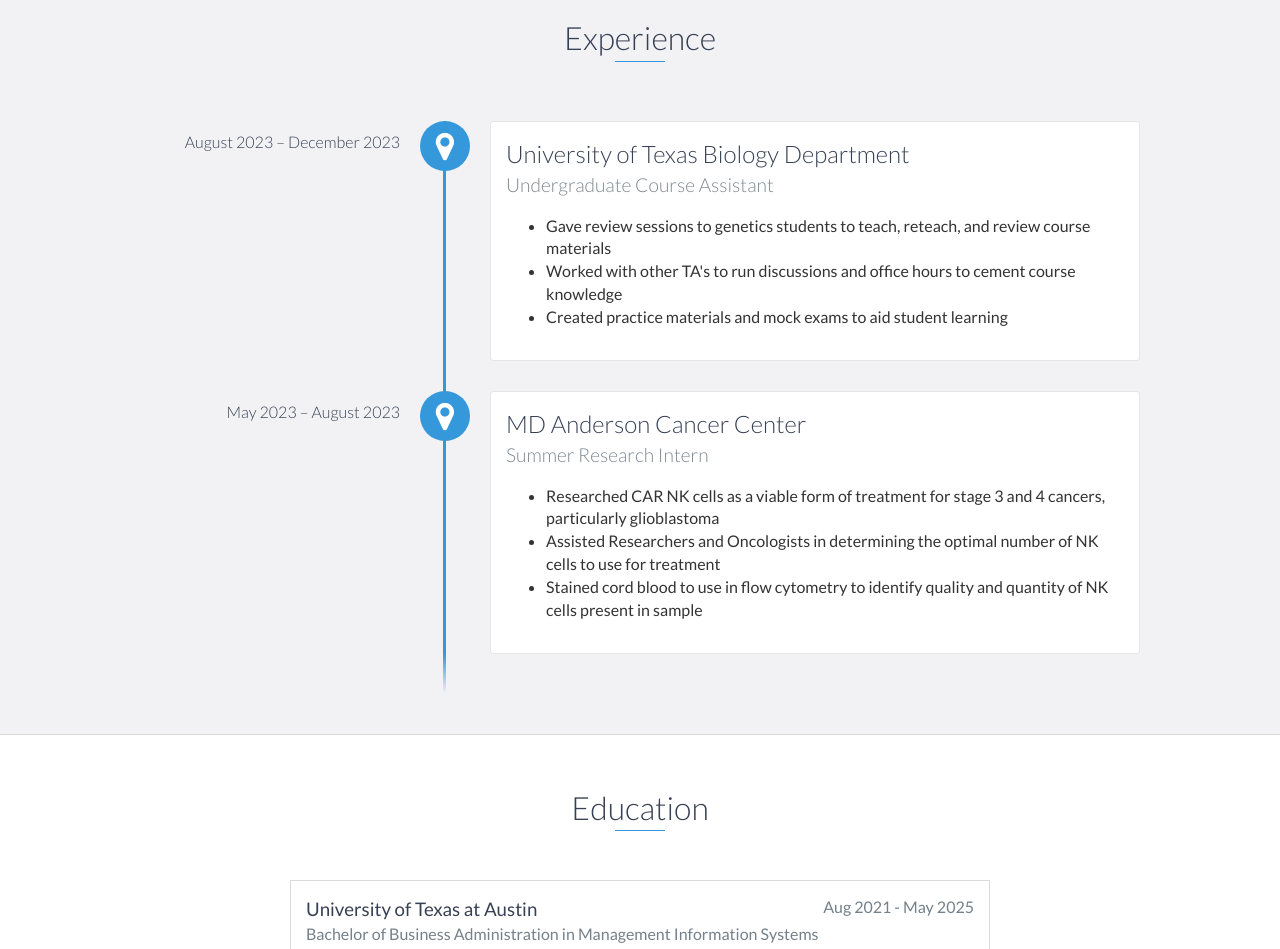
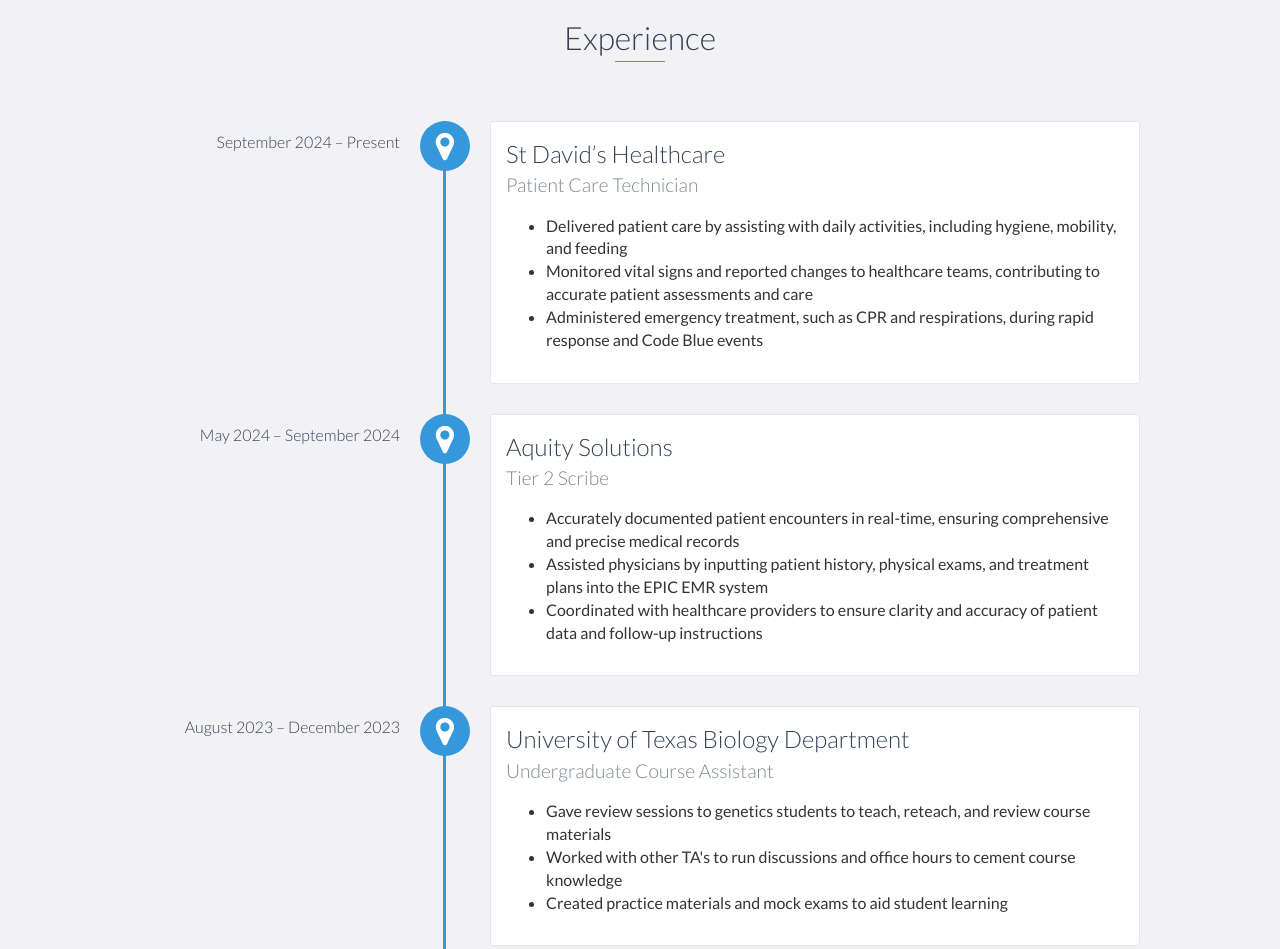
Before and after one commit to Sparrowhawk0922/Sparrowhawk0922.github.io, a website: page index.html in a window 1280 px wide. Shown: the part 1100-2049 px from the top of the page. Drawn offline with nearby package versions, Linux system fonts and the light colour scheme.

Commit message:
Update index.html

```diff
--- a/index.html
+++ b/index.html
@@ -73,7 +73,7 @@
                 </div>
                 <div class="col-md-8">
                     <p>
-                        I am a 3rd year Management Information Systems and Biology double major at the University of Texas at Austin. This unique combination allows me to explore my interests in both the intricacies of technology and the mysteries of natural life. In the future, I hope to unite these two wildly diverse studies with a career in healthcare analytics. Outside of academics, I enjoy swimming, origami, and the occasional video game to destress.
+                        I am a 4th year Management Information Systems and Biology double major at the University of Texas at Austin. This unique combination allows me to explore my interests in both the intricacies of technology and the mysteries of natural life. In the future, I hope to unite these two wildly diverse studies with a career in healthcare analytics. Outside of academics, I enjoy swimming, origami, and the occasional video game to destress.
                     </p>
                 </div>
             </div>
@@ -84,6 +84,38 @@
     <div id="experience" class="background-alt">
         <h2 class="heading">Experience</h2>
         <div id="experience-timeline">
+            <div data-date="September 2024 – Present">
+                <h3>St David’s Healthcare</h3>
+                <h4>Patient Care Technician</h4>
+                <ul>
+                    <li>
+                        Delivered patient care by assisting with daily activities, including hygiene, mobility, and feeding
+                    </li>
+                    <li>
+                        Monitored vital signs and reported changes to healthcare teams, contributing to accurate patient assessments and care
+                    </li>
+                    <li>
+                        Administered emergency treatment, such as CPR and respirations, during rapid response and Code Blue events
+                    </li>
+                </ul>
+            </div>
+
+            <div data-date="May 2024 – September 2024">
+                <h3>Aquity Solutions</h3>
+                <h4>Tier 2 Scribe</h4>
+                <ul>
+                    <li>
+                        Accurately documented patient encounters in real-time, ensuring comprehensive and precise medical records
+                    </li>
+                    <li>
+                        Assisted physicians by inputting patient history, physical exams, and treatment plans into the EPIC EMR system
+                    </li>
+                    <li>
+                        Coordinated with healthcare providers to ensure clarity and accuracy of patient data and follow-up instructions
+                    </li>
+                </ul>
+            </div>
+
             <div data-date="August 2023 – December 2023">
                 <h3>University of Texas Biology Department</h3>
                 <h4>Undergraduate Course Assistant</h4>
```
